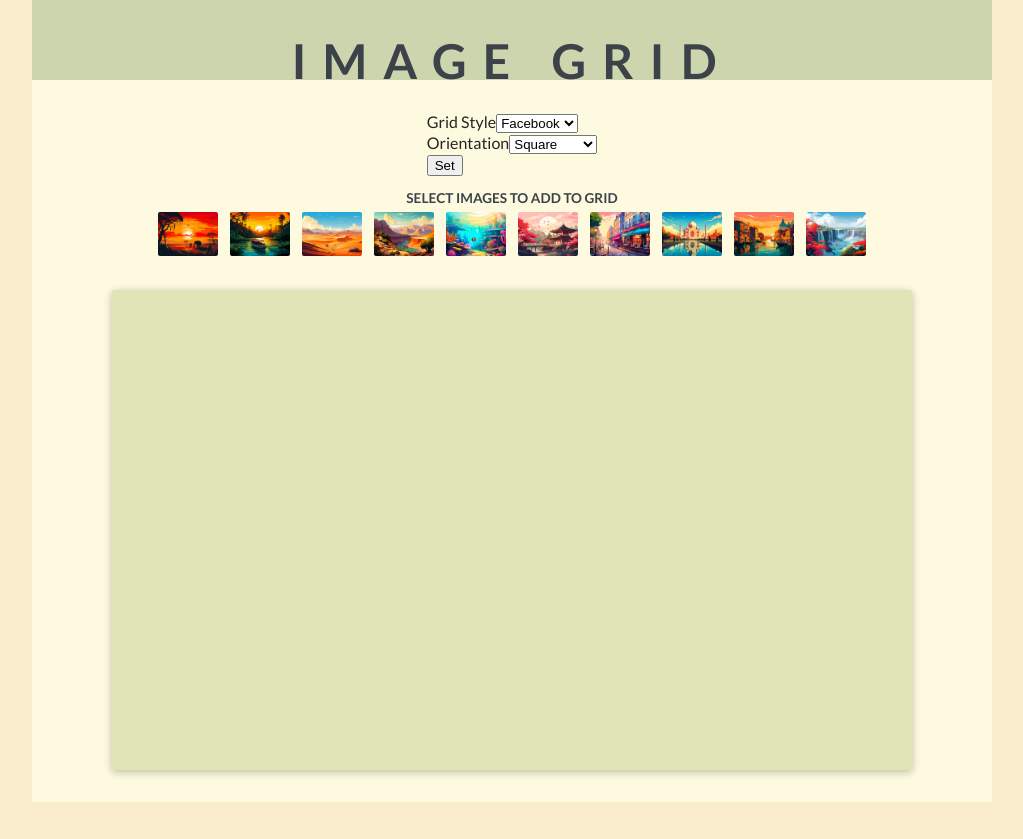
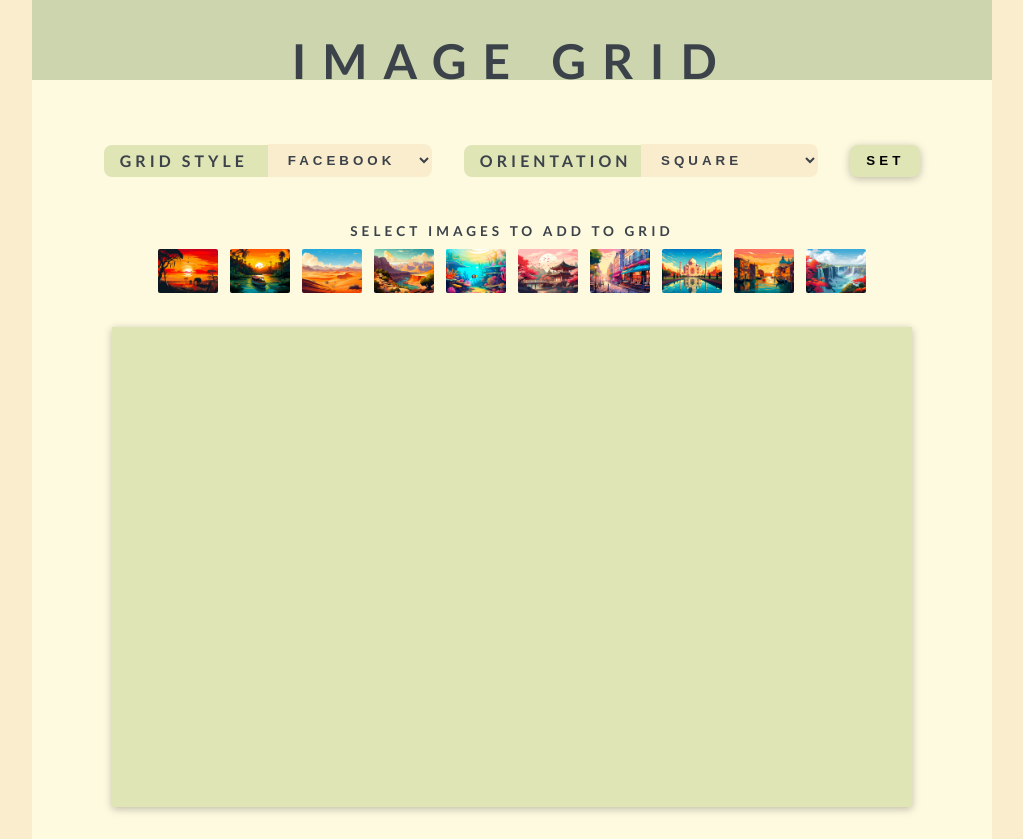
Before and after one commit to Dylanc55/image-grid, a React (Vite) app: page / in a window 1280 px wide. Shown: the whole page, without its empty margins (128-1151 px from the left). Before the commit the page ends 802 px from the top, so only its background shows below. Built offline with nearby package versions, Linux system fonts and the light colour scheme; the HTML template or start-up script is replaced by a standard one.

Commit message:
styled the grid options component

```diff
--- a/src/components/GridOptions.jsx
+++ b/src/components/GridOptions.jsx
@@ -9,7 +9,7 @@ export default function GidOptions({ onSet }) {
   };
 
   return (
-    <form onSubmit={handleSubmit}>
+    <form id="grid-options" onSubmit={handleSubmit}>
       <div className="form-control">
         <label htmlFor="style-select">Grid Style</label>
         <select name="style" id="style-select">
--- a/src/index.css
+++ b/src/index.css
@@ -59,13 +59,84 @@ main {
   }
 }
 
+#grid-options {
+  display: flex;
+  gap: 2rem;
+  padding: 2rem 0;
+
+  .form-control {
+    display: flex;
+    align-items: center;
+
+    label,
+    select {
+      width: 50%;
+      background-color: #e0e5b6;
+      padding: 0.5rem 1rem;
+      border-top-left-radius: 8px;
+      border-bottom-left-radius: 8px;
+      text-transform: uppercase;
+      letter-spacing: 4px;
+      line-height: 1rem;
+      font-weight: 700;
+      color: #3c4249;
+    }
+
+    select {
+      background-color: #faedce;
+      border-radius: 0;
+      border-top-right-radius: 8px;
+      border-bottom-right-radius: 8px;
+      border-width: 0;
+    }
+  }
+
+  .form-actions {
+    display: flex;
+    align-items: center;
+    justify-content: center;
+
+    button {
+      background-color: #e0e5b6;
+      box-shadow: 0 2px 8px rgba(0, 0, 0, 0.25);
+      padding: 0.5rem 1rem;
+      border-radius: 8px;
+      text-transform: uppercase;
+      letter-spacing: 4px;
+      line-height: 1rem;
+      font-weight: 700;
+      border-width: 0;
+      transition: background-color 300ms ease;
+
+      &:hover {
+        cursor: pointer;
+        background-color: #ccd5ae;
+      }
+    }
+  }
+}
+
+@media (max-width: 480px) {
+  #grid-options {
+    flex-direction: column;
+
+    .form-control {
+      label,
+      select {
+        padding: 0.125rem 0.5rem;
+      }
+    }
+  }
+}
+
 #image-picker {
   margin-bottom: 2rem;
 
   p {
-    font-weight: bold;
+    font-weight: 700;
     font-size: 0.85rem;
-    margin-bottom: 0.25rem;
+    letter-spacing: 4px;
+    margin-bottom: 0.5rem;
     color: #3c4249;
     text-transform: uppercase;
     text-align: center;
```
